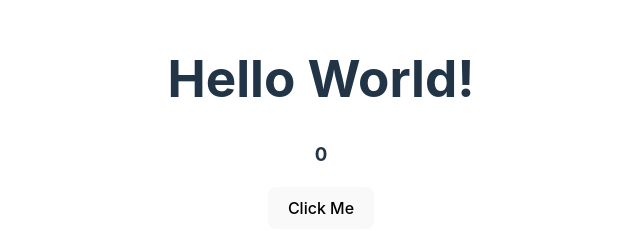
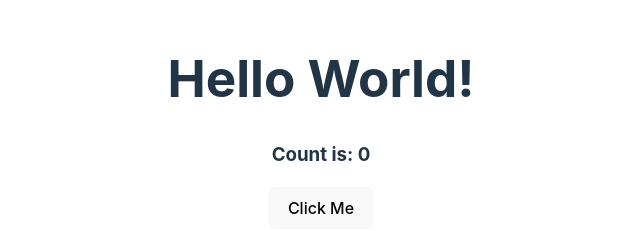
Before and after one commit to adebabs-tec/reactProject, a React (Vite) app: page / in a window 1280 px wide. Shown: the part 192-423 px from the top of the page, without its empty margins (319-959 px from the left). Built offline with nearby package versions, Linux system fonts and the light colour scheme.

Commit message:
new commit

```diff
--- a/src/App.jsx
+++ b/src/App.jsx
@@ -18,8 +18,8 @@ function App() {
   return (
     <>
       <h1>Hello World!</h1>
-      <h3>{count}</h3>
-      <button onClick={() => setCount(count + 1)}>Click Me</button>
+      <h3>Count is: {count}</h3>
+      <button onClick={() => setCount((prev) => prev + 1)}>Click Me</button>
       <h3>Window Current Width</h3>
       <h1>{size} PX</h1>
     </>
```
